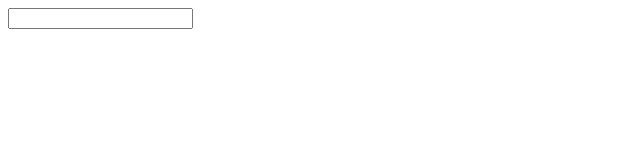
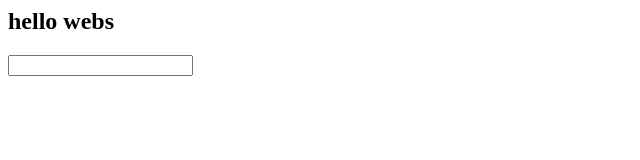
Before and after one commit to ayan0022/git-basics, a plain HTML site: page index.html in a window 1280 px wide. Shown: the whole page, without its empty margins (0-640 px from the left). Drawn offline with Linux system fonts and the light colour scheme.

Commit message:
added to main

```diff
--- a/index.html
+++ b/index.html
@@ -1,7 +1,9 @@
 <html DOCUMENT!>
 <head>
+<title> mohammadssss</title>
 </head>
 <body>
+<h2>hello webs</h2>
 <input type="text">
 </body>
 </html>
```
